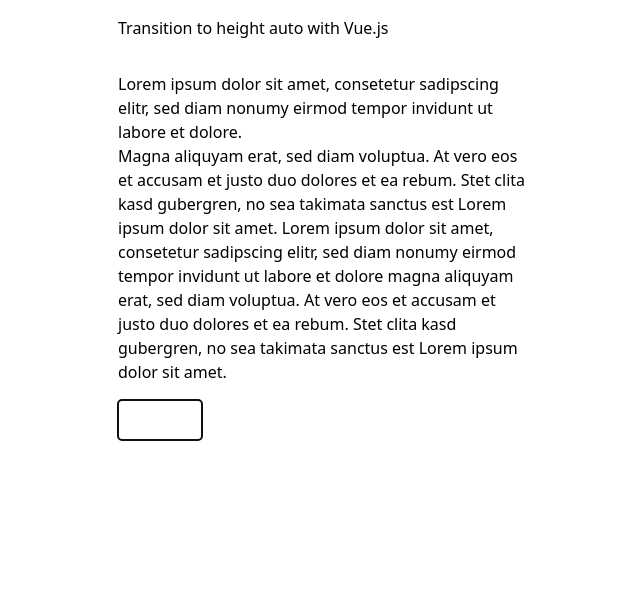
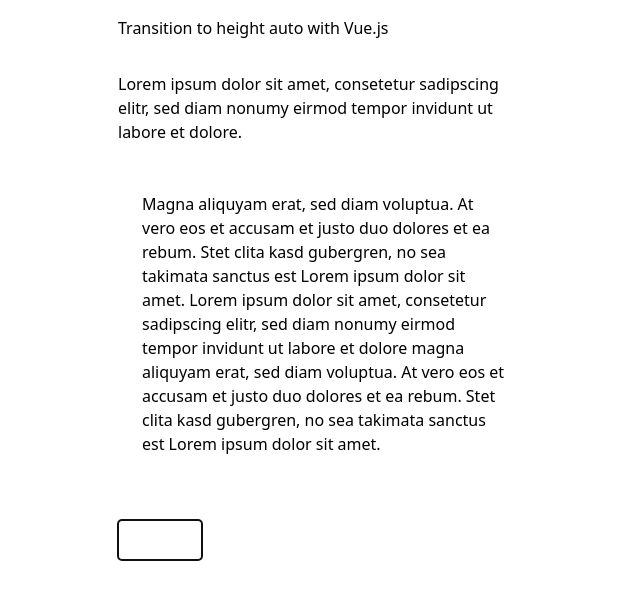
Before and after one commit to maoberlehner/transition-to-height-auto-with-vue, a Vue app: page / in a window 1280 px wide. Both pictures are taken after a click on the button "Expand". Shown: the top 600 px of the page, without its empty margins (314-954 px from the left). Built offline with nearby package versions, Linux system fonts and the light colour scheme.

Commit message:
chore: update example to showcase margin and padding transitions

```diff
--- a/src/App.vue
+++ b/src/App.vue
@@ -7,7 +7,10 @@
       sed diam nonumy eirmod tempor invidunt ut labore et dolore.
     </div>
     <transition-expand>
-      <div v-if="expanded">
+      <div
+        v-if="expanded"
+        class="target"
+      >
         Magna aliquyam erat, sed diam voluptua. At vero eos et
         accusam et justo duo dolores et ea rebum. Stet clita kasd
         gubergren, no sea takimata sanctus est Lorem ipsum dolor
@@ -45,9 +48,13 @@ export default {
 </script>
 
 <style>
+.target {
+  padding: 1rem 0.5rem;
+  margin: 2rem 1rem;
+}
 .expand-enter-active,
 .expand-leave-active {
-  transition-property: opacity, height;
+  transition-property: opacity, height, padding, margin;
 }
 
 .expand-enter,
```
